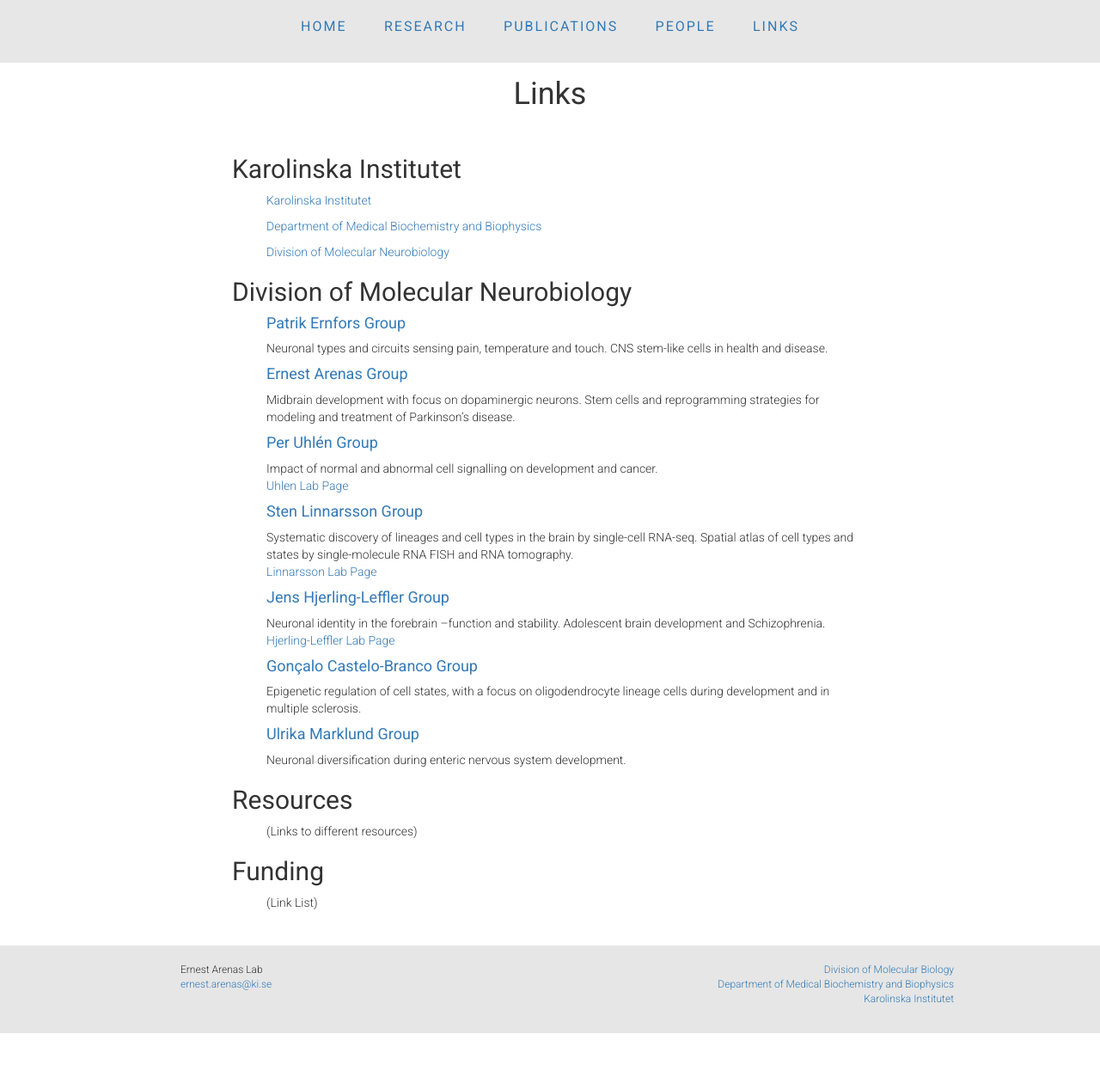
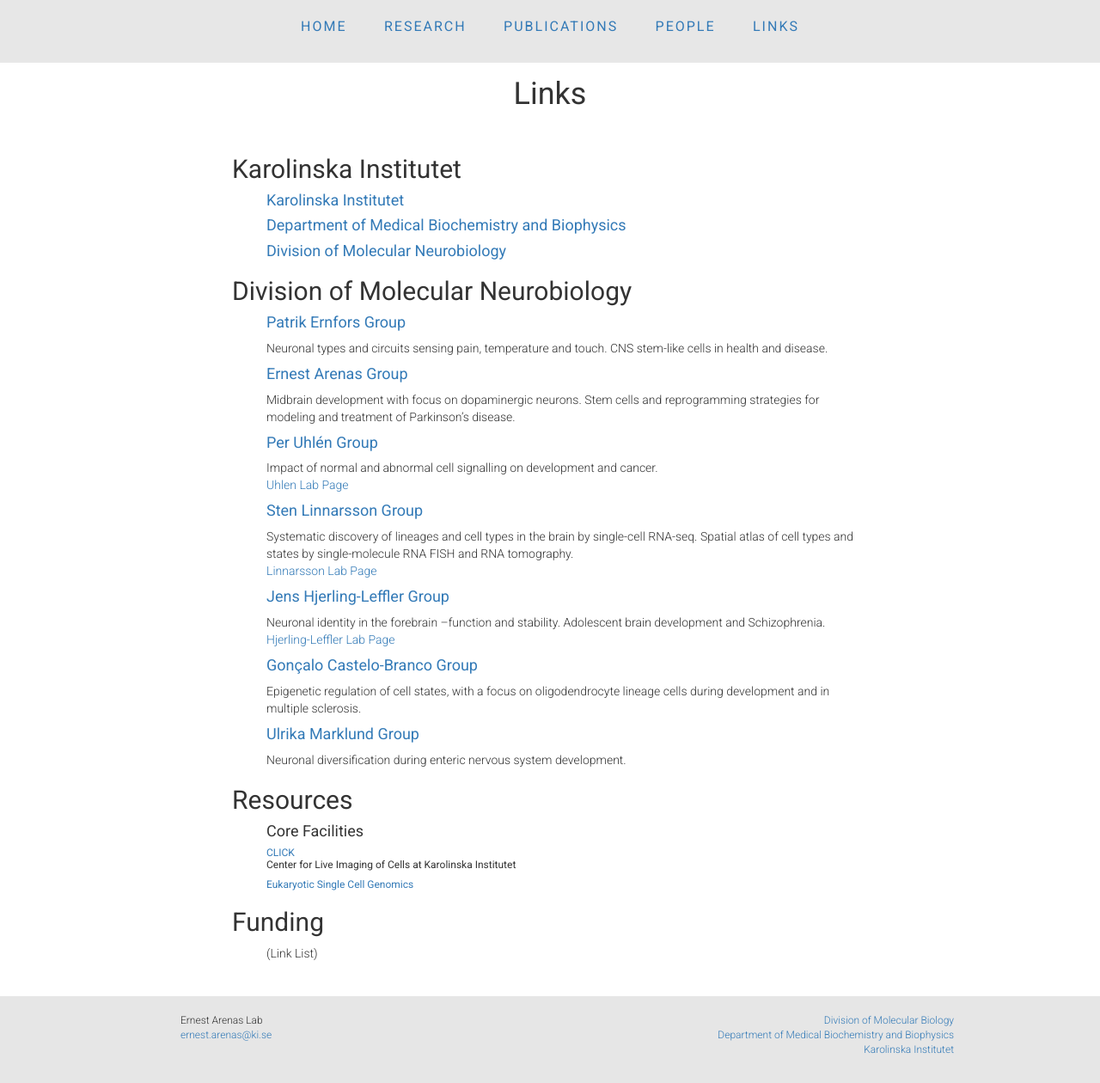
Before and after one commit to ArenasLab/arenaslab.github.io, a Jekyll site: the page links/index.html, which Jekyll copies as it is, in a window 1280 px wide and 1260 px high. Shown: the whole window at 86% size. Built offline with Jekyll 4.4.1, drawn with Linux system fonts in a browser that asks for light colours.

Commit message:
Update index.html

```diff
--- a/links/index.html
+++ b/links/index.html
@@ -34,9 +34,9 @@
 
           <h2>Karolinska Institutet</h2>
 	    <ul class="posts">
-              <p><a href="http://ki.se/en/startpage">Karolinska Institutet</a></p>
-              <p><a href="http://ki.se/en/mbb/startpage">Department of Medical Biochemistry and Biophysics</a></p>
-              <p><a href="http://ki.se/en/mbb/research-division-of-molecular-neurobiology">Division of Molecular Neurobiology</a></p>
+              <h4><a href="http://ki.se/en/startpage">Karolinska Institutet</a></h4>
+              <h4><a href="http://ki.se/en/mbb/startpage">Department of Medical Biochemistry and Biophysics</a></h4>
+              <h4><a href="http://ki.se/en/mbb/research-division-of-molecular-neurobiology">Division of Molecular Neurobiology</a></h4>
             </ul>
 
           <h2>Division of Molecular Neurobiology</h2>
@@ -62,7 +62,9 @@
 
           <h2>Resources</h2>
 	    <ul class="posts">
-              <p>(Links to different resources)</p>
+              <h4>Core Facilities</h4>
+		    <h6><a href="http://www.molneuro.mbb.ki.se/click/">CLICK</a><p> Center for Live Imaging of Cells at Karolinska Institutet</p></h6>
+		    <h6><a href="https://www.scilifelab.se/facilities/eukaryotic-single-cell-genomics/">Eukaryotic Single Cell Genomics</a></h6>
 	    </ul>
 
           <h2>Funding</h2>
```
